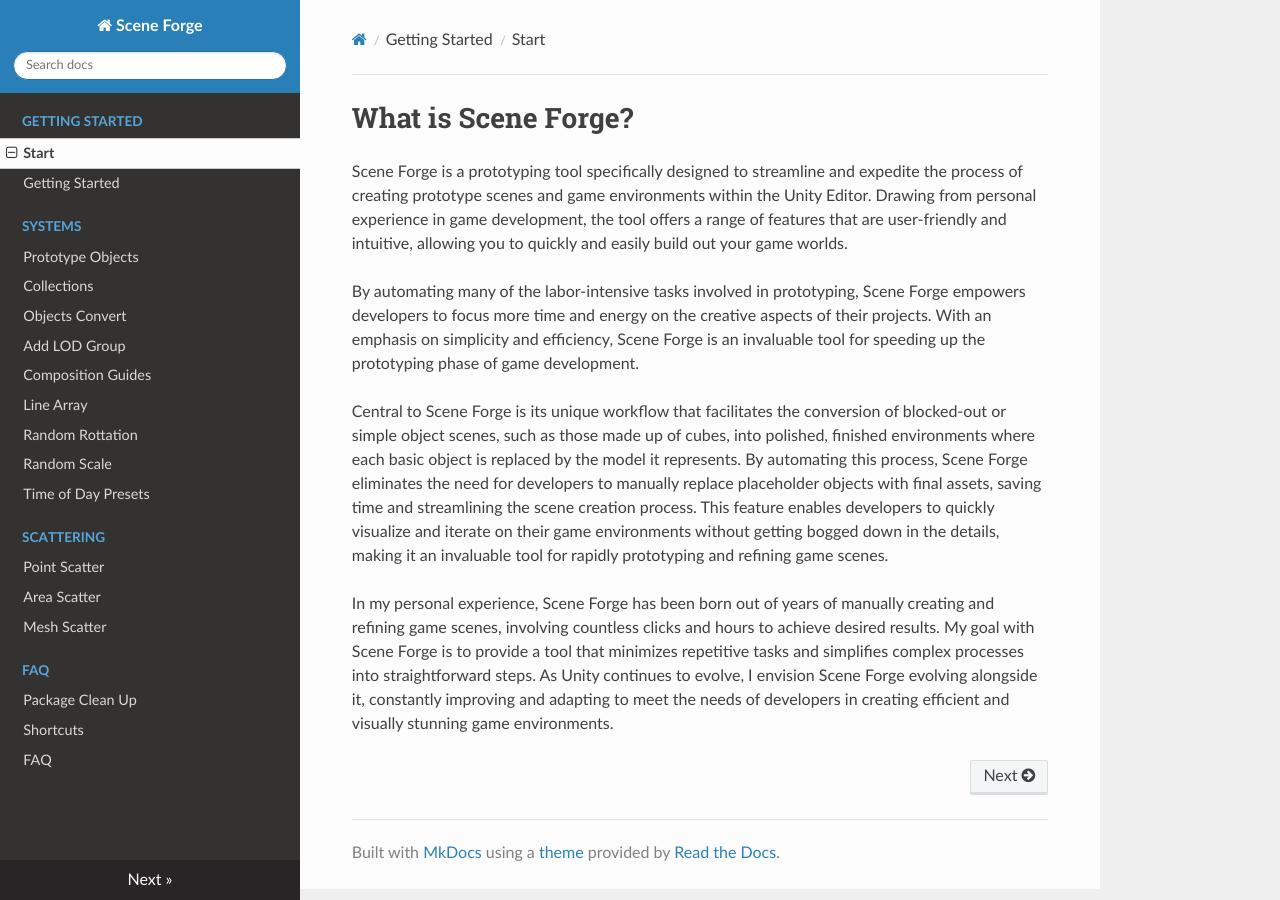
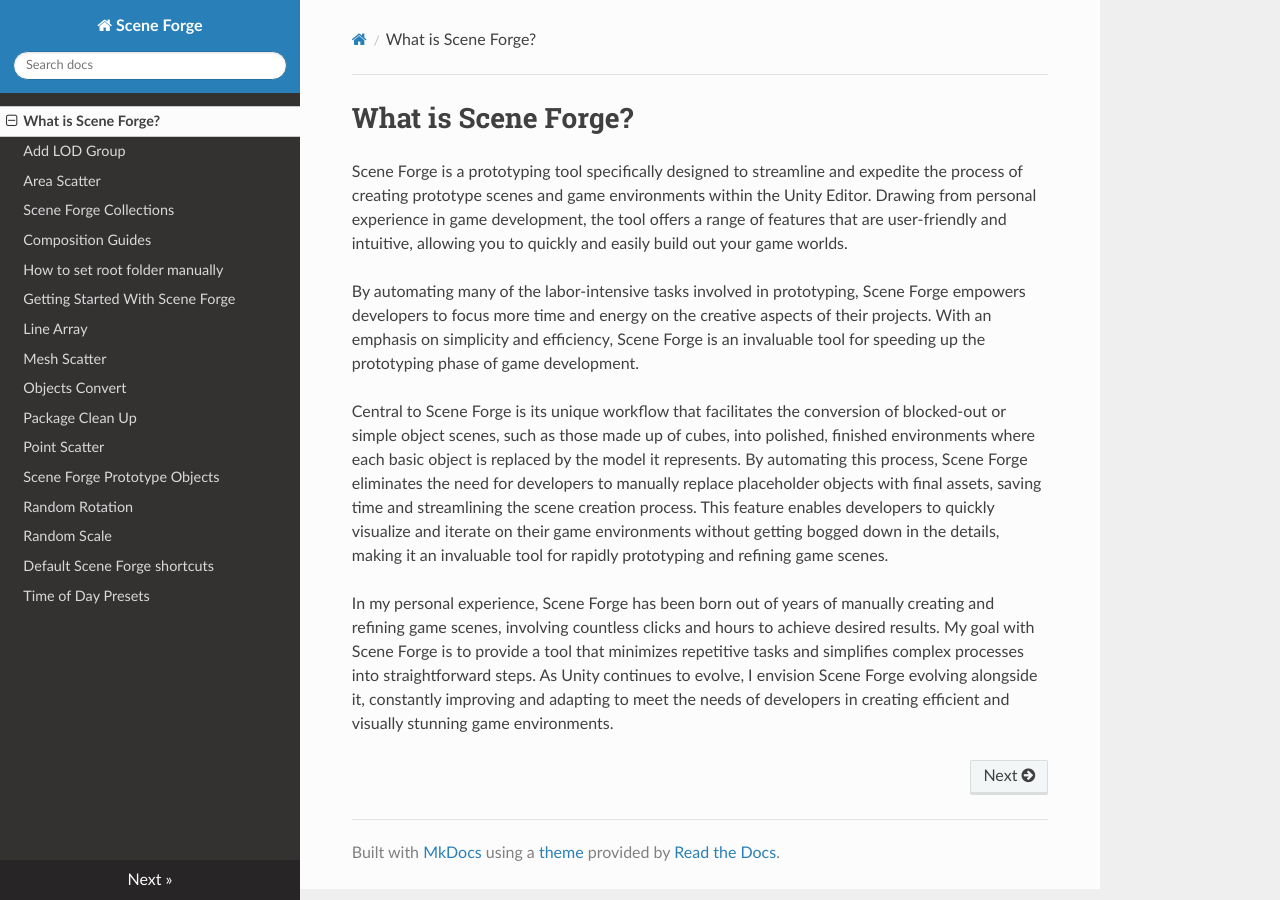
Before and after one commit to Ravibio/Scene_Forge, an MkDocs documentation site: the page built from docs/index.md, in a window 1280 px wide. Built offline with MkDocs 1.6.1, drawn with Linux system fonts in a browser that asks for light colours; nearby versions of some CDN libraries; part of the change alters nothing that is shown.

Commit message:
Update mkdocs.yml

```diff
--- a/mkdocs.yml
+++ b/mkdocs.yml
@@ -1,27 +1,4 @@
 site_name: Scene Forge
-nav:
-- Getting Started:
-  - Start: index.md
-  - Getting Started: Getting_Started.md
-- Systems:
-  - Prototype Objects: Prototype_Objects.md
-  - Collections: Collections.md
-  - Objects Convert: Object_Convert.md
-  - Add LOD Group: Add_LOD_Group.md
-  - Composition Guides: Composition_Guides.md
-  - Line Array: Line_Array.md
-  - Random Rottation: Random_Rotation.md
-  - Random Scale: Random_Scale.md
-  - Time of Day Presets: Time_of_Day_Preset.md
-- Scattering:
-  - Point Scatter: Point_Scatter.md
-  - Area Scatter: Area_Scatter.md
-  - Mesh Scatter: Mesh_Scatter.md
-- FAQ:
-  - Package Clean Up: Package_Clean_Up.md
-  - Shortcuts: Shortcuts.md
-  - FAQ: FAQ.md
-
 theme:
   name: readthedocs
   highlightjs: true
```
